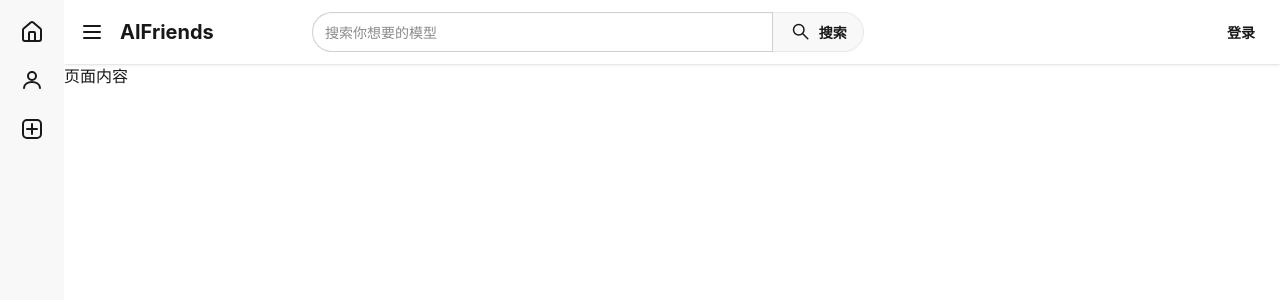
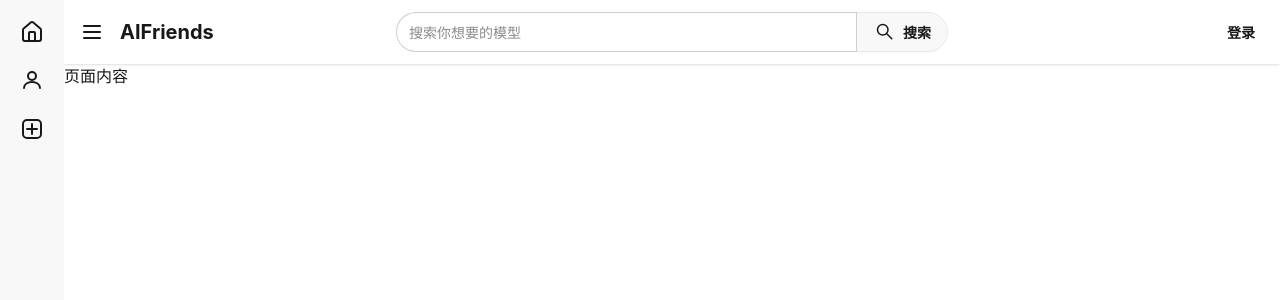
Before and after one commit to SaikiYou/AIFriends, a Vue app in the folder fronted/: page / in a window 1280 px wide. Shown: the top 300 px of the page. Built offline with nearby package versions, Linux system fonts and the light colour scheme.

Commit message:
将搜索框居中

```diff
--- a/fronted/src/components/navbar/NavBar.vue
+++ b/fronted/src/components/navbar/NavBar.vue
@@ -19,8 +19,8 @@ import SearchIcon from "@/components/navbar/icons/SearchIcon.vue";
             <div class="px-2 font-bold text-xl">AIFriends</div>
         </div>
         <!-- 搜索 -->
-        <div class="navbar-center w-4/5 max-w-180">
-          <div class="join w-4/5">
+        <div class="navbar-center w-4/5 max-w-180 flex justify-center">
+          <div class="join w-4/5 flex justify-center" >
             <input class="input join-item rounded-l-full w-4/5" placeholder="搜索你想要的模型" />
             <button class="btn join-item rounded-r-full" gap-0>
               <SearchIcon />
```
